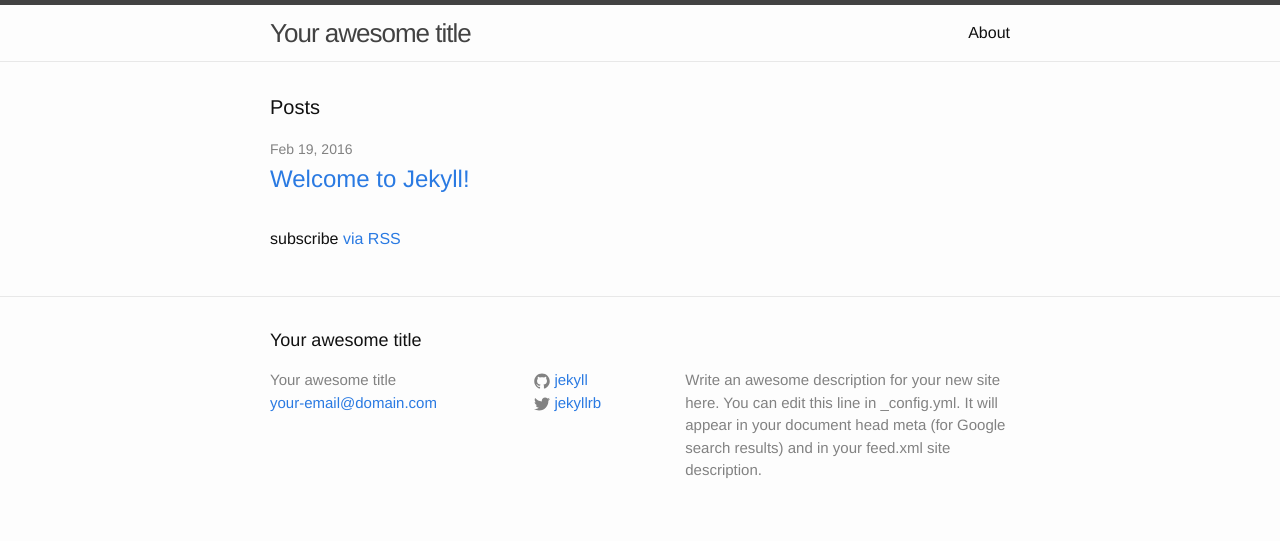
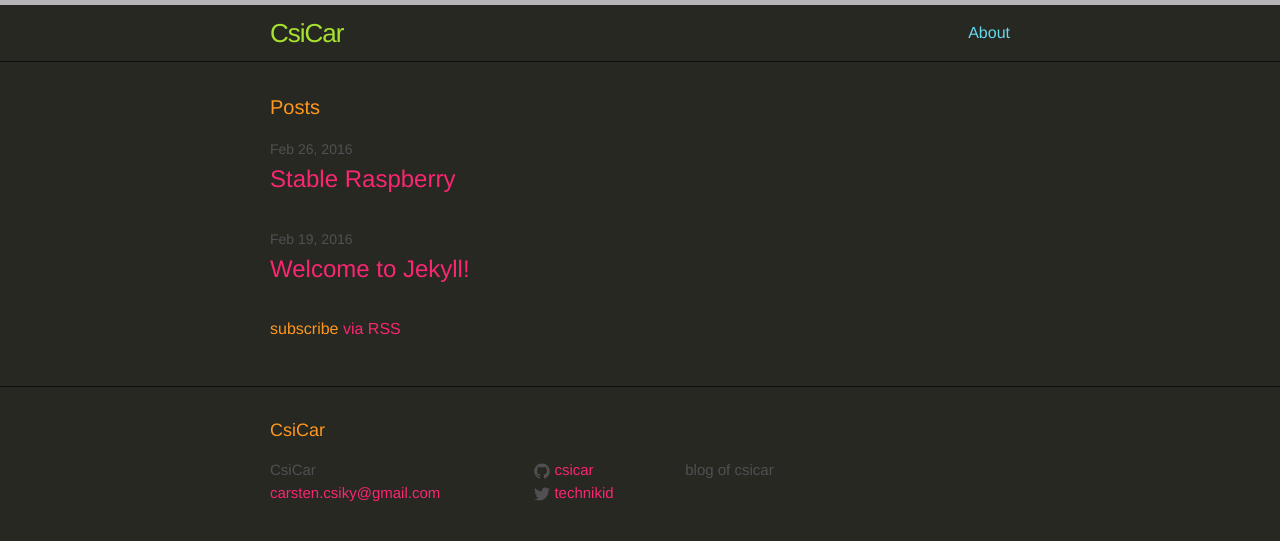
Before and after one commit to csicar/csicar.github.com, a Jekyll site: the page built from index.html, in a window 1280 px wide. Shown: the top 541 px of the page. Built offline with Jekyll 4.4.1, drawn with Linux system fonts in a browser that asks for light colours.

Commit message:
monokai-style

```diff
--- a/_config.yml
+++ b/_config.yml
@@ -6,16 +6,13 @@
 # 'jekyll serve'. If you change this file, please restart the server process.
 
 # Site settings
-title: Your awesome title
-email: your-email@domain.com
-description: > # this means to ignore newlines until "baseurl:"
-  Write an awesome description for your new site here. You can edit this
-  line in _config.yml. It will appear in your document head meta (for
-  Google search results) and in your feed.xml site description.
+title: CsiCar
+email: carsten.csiky@gmail.com
+description: blog of csicar
 baseurl: "" # the subpath of your site, e.g. /blog
-url: "http://yourdomain.com" # the base hostname & protocol for your site
-twitter_username: jekyllrb
-github_username:  jekyll
+url: "http://csicar.github.io" # the base hostname & protocol for your site
+twitter_username: technikid
+github_username:  csicar
 
 # Build settings
 markdown: kramdown
--- a/_sass/_base.scss
+++ b/_sass/_base.scss
@@ -91,15 +91,15 @@ h1, h2, h3, h4, h5, h6 {
  * Links
  */
 a {
-    color: $brand-color;
+    color: $monokai-red;
     text-decoration: none;
 
     &:visited {
-        color: darken($brand-color, 15%);
+        //color: lighten($monokai-red, 5%);
     }
 
     &:hover {
-        color: $text-color;
+        color: darken($monokai-red, 10%);
         text-decoration: underline;
     }
 }
@@ -130,9 +130,10 @@ blockquote {
 pre,
 code {
     font-size: 15px;
-    border: 1px solid $grey-color-light;
+    border: 1px solid lighten($monokai-dark, 50%);
     border-radius: 3px;
-    background-color: #eef;
+    background-color: lighten($monokai-dark, 20%);
+    color: $monokai-blue;
 }
 
 code {
--- a/_sass/_layout.scss
+++ b/_sass/_layout.scss
@@ -20,7 +20,7 @@
 
     &,
     &:visited {
-        color: $grey-color-dark;
+        color: $monokai-green;
     }
 }
 
@@ -33,7 +33,7 @@
     }
 
     .page-link {
-        color: $text-color;
+        color: $monokai-blue;
         line-height: $base-line-height;
 
         // Gaps between nav items, but not on the last one
--- a/css/main.scss
+++ b/css/main.scss
@@ -3,7 +3,12 @@
 ---
 @charset "utf-8";
 
-
+$monokai-dark: #272822;
+$monokai-red: #F92672;
+$monokai-blue: #66D9EF;
+$monokai-green: #A6E22E;
+$monokai-orange: #FD971F;
+$monokai-grey: #524F52;
 
 // Our variables
 $base-font-family: "Helvetica Neue", Helvetica, Arial, sans-serif;
@@ -14,13 +19,13 @@ $base-line-height: 1.5;
 
 $spacing-unit:     30px;
 
-$text-color:       #111;
-$background-color: #fdfdfd;
-$brand-color:      #2a7ae2;
+$text-color:       $monokai-orange;
+$background-color: $monokai-dark;
+$brand-color:      $monokai-green;
 
-$grey-color:       #828282;
-$grey-color-light: lighten($grey-color, 40%);
-$grey-color-dark:  darken($grey-color, 25%);
+$grey-color:       $monokai-grey;
+$grey-color-light: darken($grey-color, 25%);
+$grey-color-dark:  lighten($grey-color, 40%);
 
 // Width of the content area
 $content-width:    800px;
```
Also changed, not shown: _posts/2016-02-26-stable-raspberry.md (added), 6 other files.
